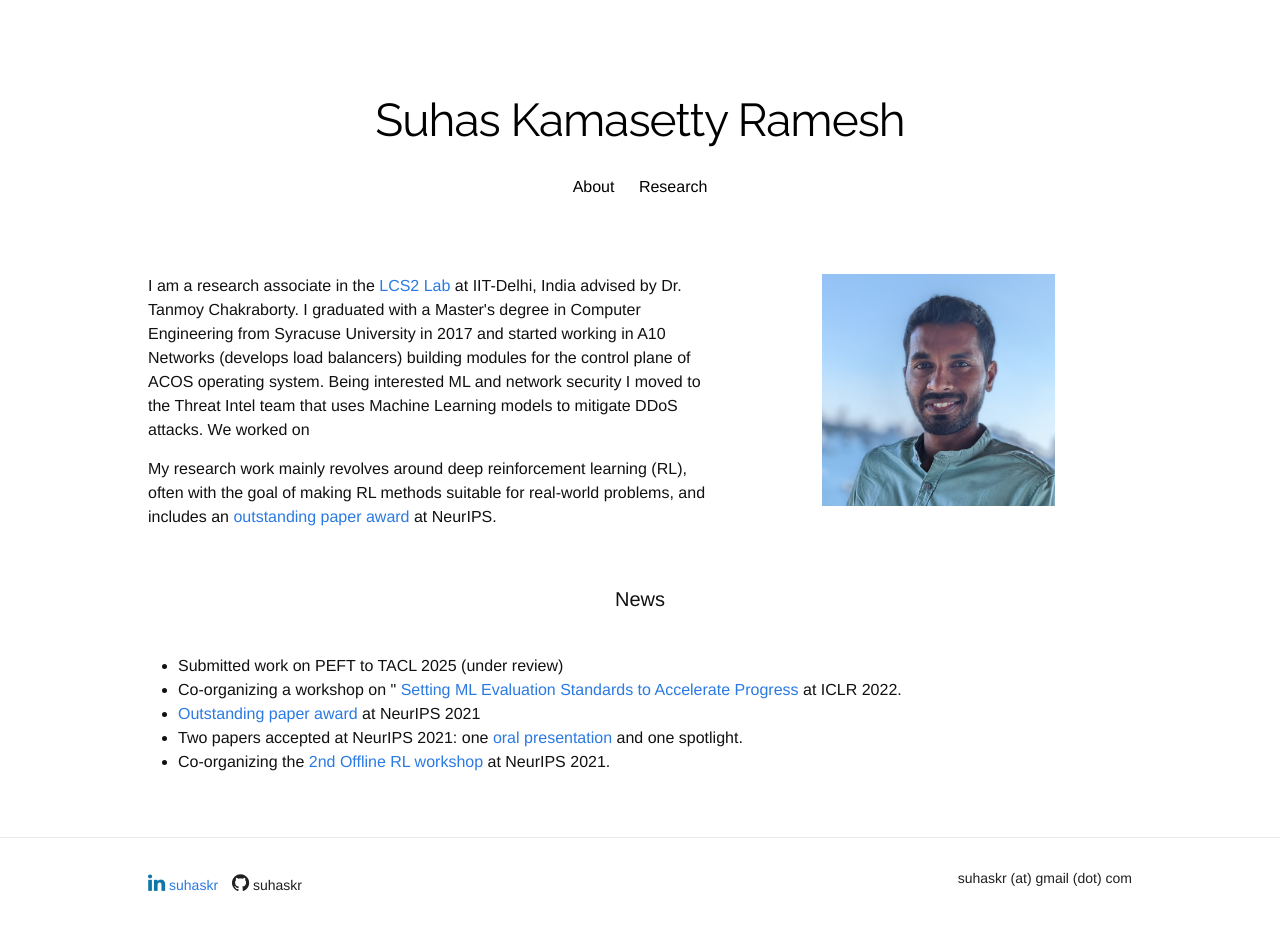
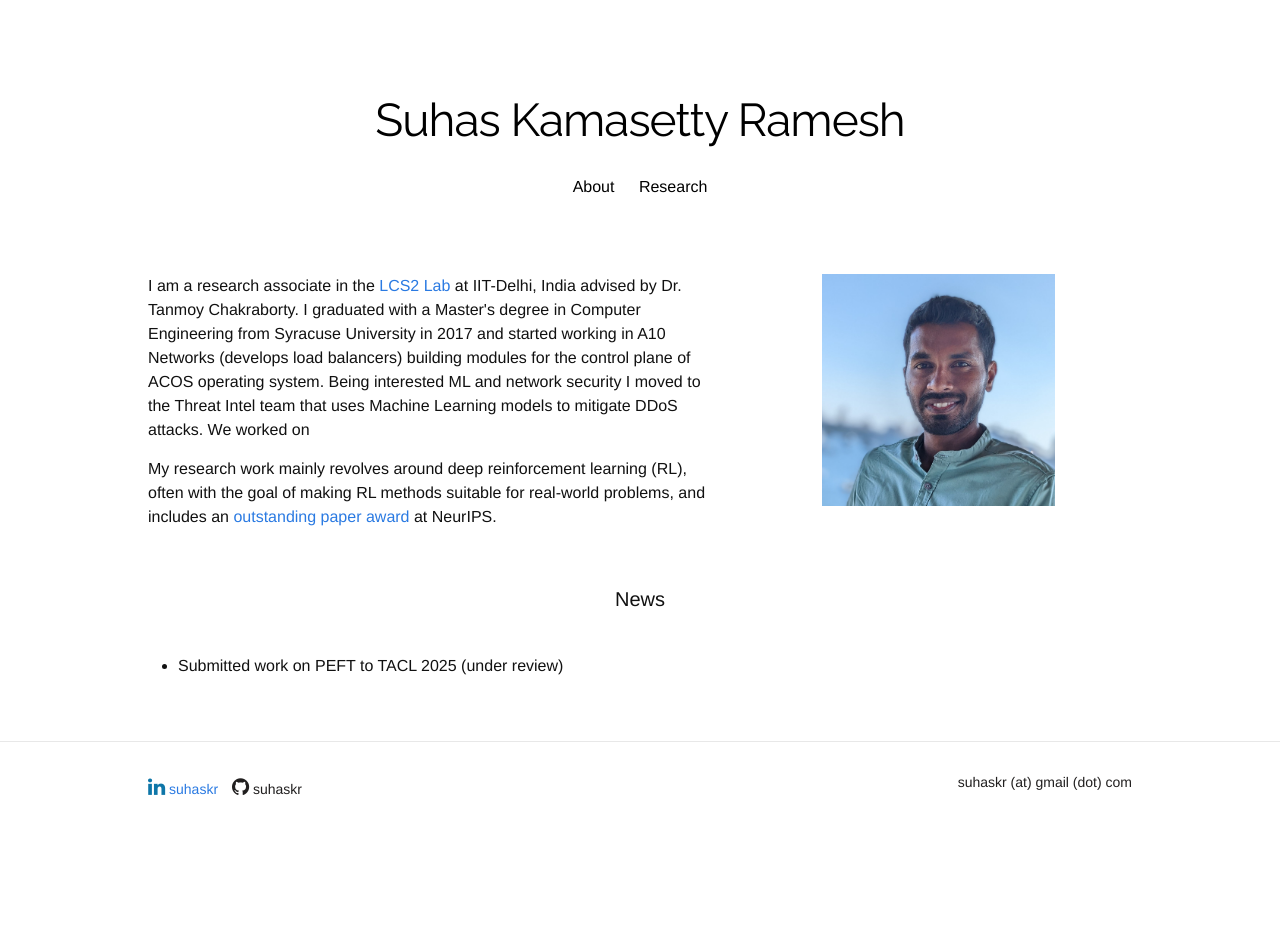
Before and after one commit to suhaskr/suhaskr.github.io, a Jekyll site: the page built from index.html, in a window 1280 px wide. Built offline with Jekyll 4.4.1, drawn with Linux system fonts in a browser that asks for light colours; nearby versions of some CDN libraries; some web fonts are replaced; a style sheet for code colours, icons or effects is not loaded; after the commit the page ends 900 px from its top, so only the background shows below that.

Commit message:
Update index.html

```diff
--- a/index.html
+++ b/index.html
@@ -28,10 +28,6 @@ title: "Suhas Kamasetty Ramesh"
 <h1 class="page-heading">News</h1>
 <ul>
   <li> Submitted work on PEFT to TACL 2025 (under review) </li>
-  <li> Co-organizing a workshop on "<a href="https://ml-eval.github.io"> Setting ML Evaluation Standards to Accelerate Progress </a> at ICLR 2022. </li>
-  <Li> <a href="https://blog.neurips.cc/2021/11/30/announcing-the-neurips-2021-award-recipients/?s=09">Outstanding paper award</a> at NeurIPS 2021 </li>
-  <li> Two papers accepted at NeurIPS 2021: one <a href="https://agarwl.github.io/rliable/"> oral presentation </a> and one spotlight. </li>
-  <li> Co-organizing the <a href="https://offline-rl-neurips.github.io/2021"> 2nd Offline RL workshop</a> at NeurIPS 2021.</li>
 <!--   <li> Two papers (including one spotlight presentation) accepted at ICLR 2021. </li>  -->
 <!--   <li> At NeurIPS 2020, I'll be giving a talk "Contrastive Behavioral Similarity Embeddings for Generalization in RL" at the <a href="https://nips.cc/Conferences/2020/Schedule?showEvent=16109">Biological and Artifical RL Workshop</a>. </li>  -->
 <!--   <li> Gave a talk about Offline RL at<a href="http://mlcollective.org/dlct"> ML Collective Reading Group </a>. </li> -->
```
